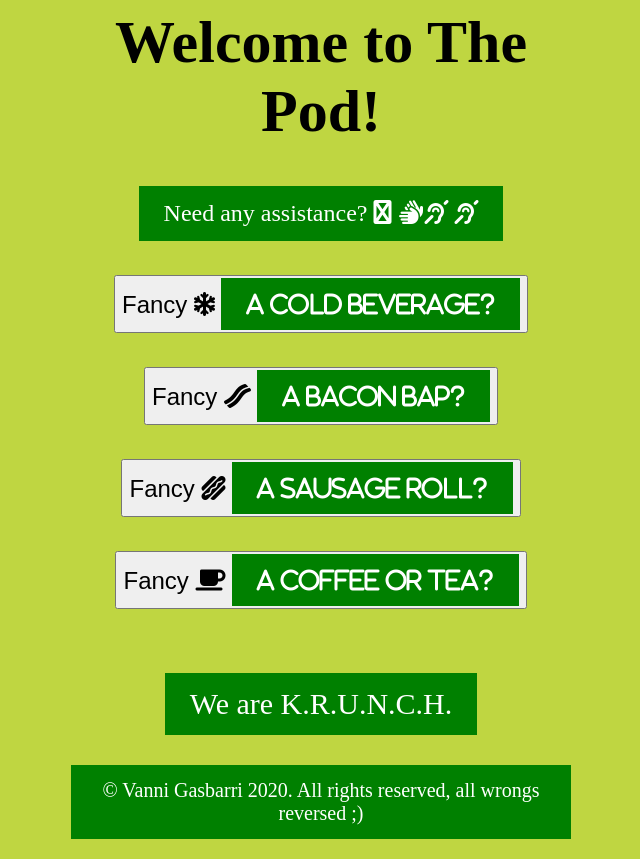
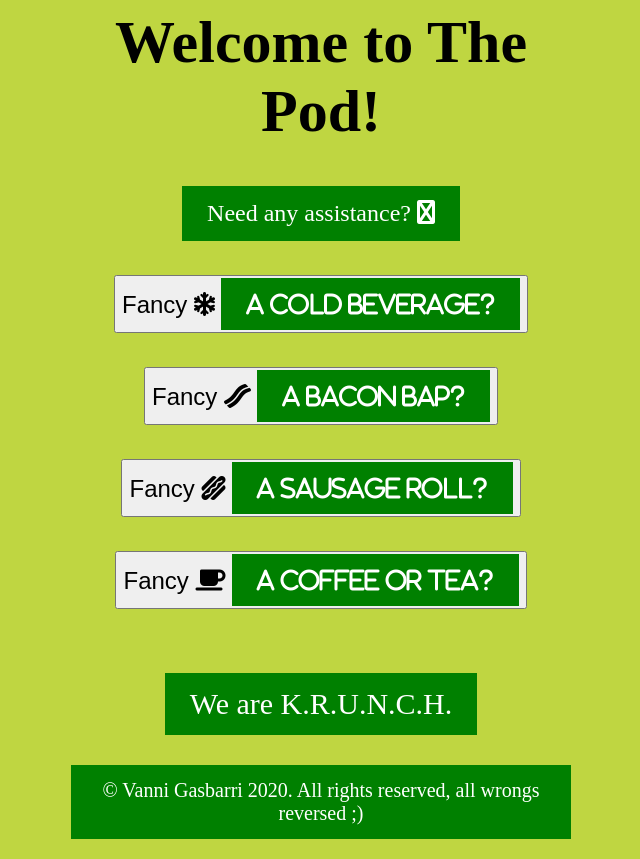
Before and after one commit to riversidecoaching/emenu, a plain HTML site: page index.html in a window 1280 px wide. Shown: the whole page, without its empty margins (319-959 px from the left). Drawn offline with Linux system fonts and the light colour scheme; a web font is replaced by a local one.

Commit message:
Update index.html

```diff
--- a/index.html
+++ b/index.html
@@ -48,8 +48,6 @@ a:hover, a:active {
     <H1>Welcome to The Pod!</H1>
     <a class="button" href="https://api.whatsapp.com/send?phone=4407735405175&text=Hello%20Penny!%20I%20need%20assistance%20with%20______.%20My%20name%20is%20______.%20I%20am%20sitting%20at%20table%20____.%20Thank%20you!" style='font-size:24px'>Need any assistance?
     <i class="fas fa-accessible-icon"></i>
-    <i class="fas fa-sign-language"></i><i class='fas fa-deaf'></i>
-    <i class="fas fa-deaf"></i>
     </a>
     <br>
     <br>
```
